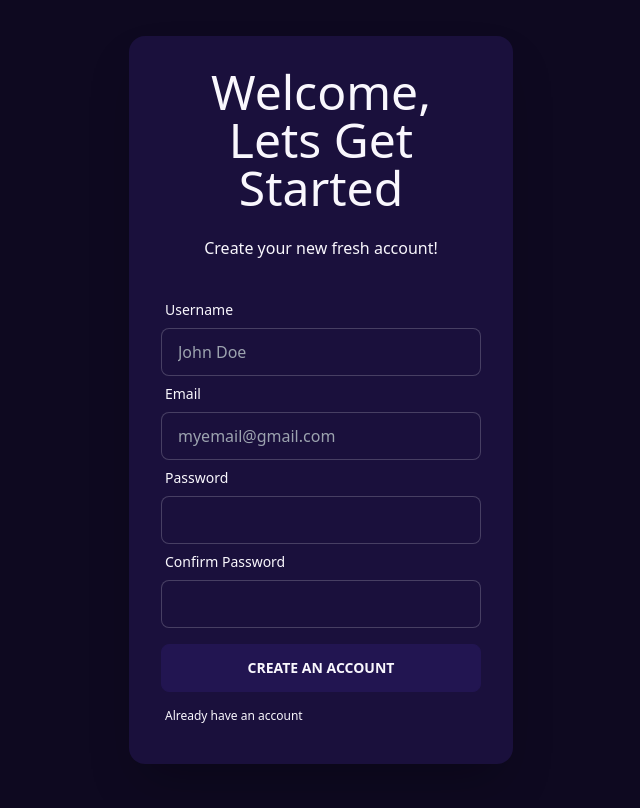
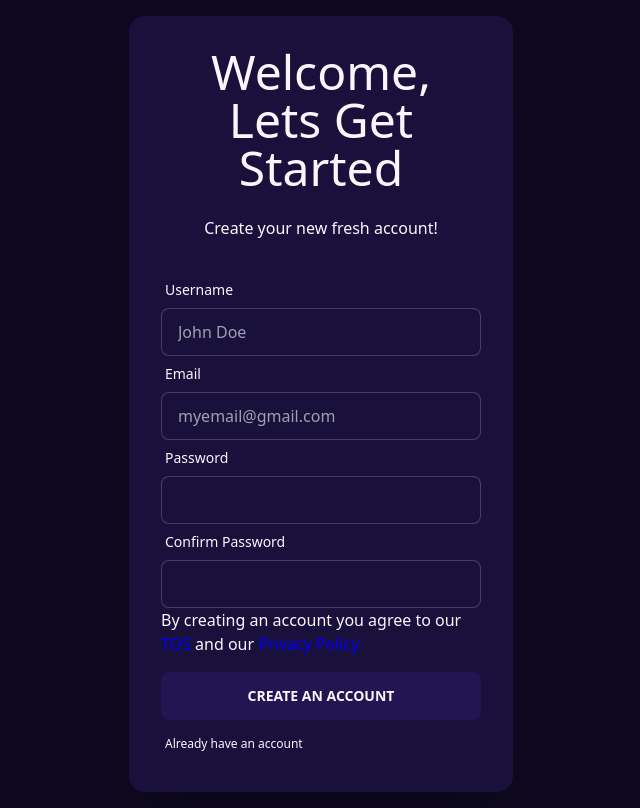
Before and after one commit to Lunes-Hosting/controlpanel, a Flask app: template templates/register.html in a window 1280 px wide. Shown: the whole page, without its empty margins (319-959 px from the left). Before the commit the page ends 764 px from the top, so only its background shows below. Run offline with Flask 3, Linux system fonts and the light colour scheme; the template is opened without the code that fills it, so the values that code supplies are empty; parts of the project's set-up code (start-up, migrations or seed data) failed here and were passed over; some libraries are stand-ins or nearby versions.

Commit message:
added tos agree

```diff
--- a/templates/register.html
+++ b/templates/register.html
@@ -57,6 +57,8 @@
                             <input type="password" class="input input-bordered" name="confirm_password" id="confirm_password" required/>
                         </div>
                         <div class="g-recaptcha" data-sitekey="{{ RECAPTCHA_PUBLIC_KEY }}"></div>
+                        <p>By creating an account you agree to our<a style="color: blue" href="https://lunes.host/tos/"> TOS </a>and our <a style="color: blue" href="https://lunes.host/privacy/">Privacy Policy</a></p>
+
                         <div class="form-control mt-4">
                             <button type="submit" class="btn btn-neutral w-full">Create An Account</button>
                         </div>
```
